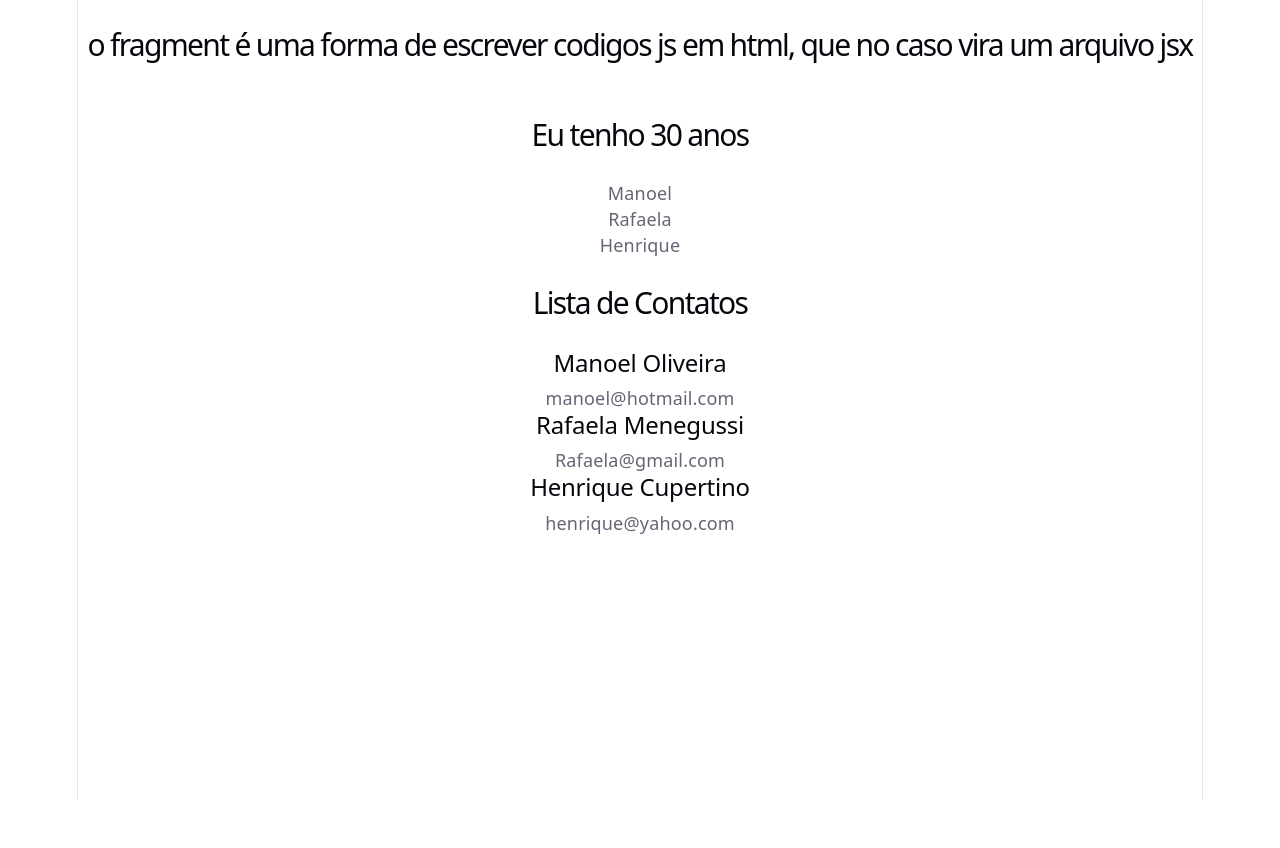
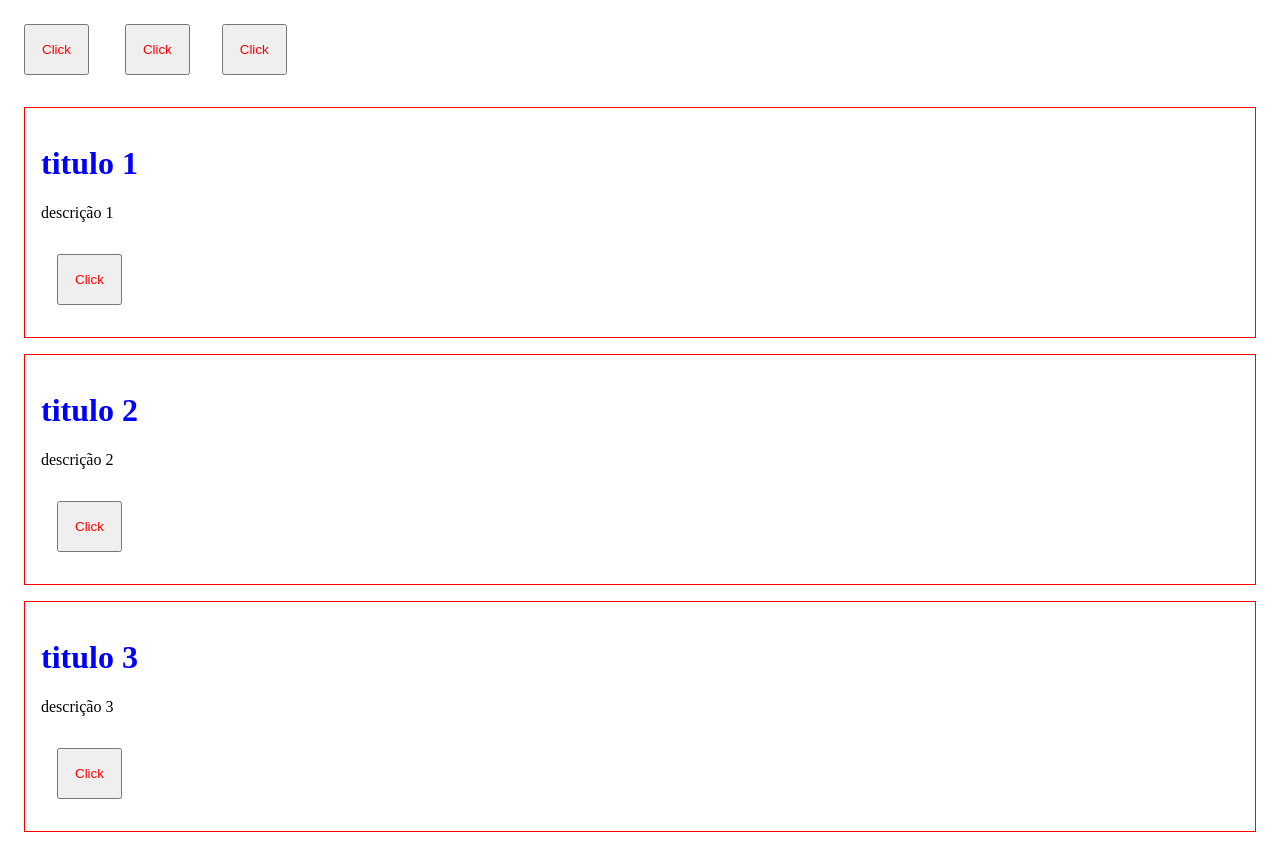
Before and after one commit to Manoel7Oliveira/Curso-React-Serliv, a React (Vite) app in the folder meu-primeiro-react/first-react/: page / in a window 1280 px wide. Before the commit the page ends 800 px from the top, so only its background shows below. Built offline with nearby package versions, Linux system fonts and the light colour scheme.

Commit message:
Props de componentes

```diff
--- /dev/null
+++ b/meu-primeiro-react/first-react/src/App-2.jsx
@@ -0,0 +1,18 @@
+import Button from "./Componentes/Button/Button";
+import Card from "./Componentes/Card/Card";
+
+function App() {
+
+    return (
+        <>
+            <Button />  {/*importei o button do arquivo Button.jsx*/}
+            <Button />
+            <Button />
+            <Card titulo="titulo 1" descrição="descrição 1" />
+            <Card titulo="titulo 2" descrição="descrição 2" />
+            <Card titulo="titulo 3" descrição="descrição 3" />
+        </>
+    )
+}
+
+export default App
--- /dev/null
+++ b/meu-primeiro-react/first-react/src/Componentes/Button/Button.module.css
@@ -0,0 +1,8 @@
+.btn {
+    margin: 1rem;
+    padding: 1rem;
+}
+
+.title {
+    color: red;
+}
--- a/meu-primeiro-react/first-react/src/Componentes/Button/button.jsx
+++ b/meu-primeiro-react/first-react/src/Componentes/Button/button.jsx
@@ -0,0 +1,13 @@
+import styles from "./Button.module.css"  // Esse é o css module, é uma forma de evitar
+//  vazamento quando colocamos classes com o mesmo nome. Essa é a sintaxe de importação. E a sintaxe pra usar é className={styles.nomedaclassaqui}
+
+function Button() {
+
+    return (
+        <button className={styles.btn}>
+            <span className={styles.title}>Click</span>
+        </button>
+    )
+}
+
+export default Button
--- /dev/null
+++ b/meu-primeiro-react/first-react/src/Componentes/Card/Card.module.css
@@ -0,0 +1,9 @@
+.card {
+    border: 1px solid red;
+    margin: 1rem;
+    padding: 1rem;
+}
+
+.title {
+    color: blue;
+}
--- a/meu-primeiro-react/first-react/src/Componentes/Card/card.jsx
+++ b/meu-primeiro-react/first-react/src/Componentes/Card/card.jsx
@@ -0,0 +1,18 @@
+import Button from "../Button/Button"
+import styles from "./Card.module.css"
+
+function Card({titulo, descrição}) {
+    console.log(titulo, descrição)
+    return (
+
+        <div className={styles.card}>
+
+            <h1 className={styles.title}>{titulo}</h1>
+            <p>{descrição}</p>
+            <Button/>
+
+        </div>
+    )
+}
+
+export default Card
--- a/meu-primeiro-react/first-react/src/main.jsx
+++ b/meu-primeiro-react/first-react/src/main.jsx
@@ -1,7 +1,7 @@
 import { StrictMode } from 'react'
 import { createRoot } from 'react-dom/client'
-import './index.css'
-import App from './App.jsx'
+//import './index.css'
+import App from './App-2.jsx'
 
 createRoot(document.getElementById('root')).render(
   <StrictMode>
```
